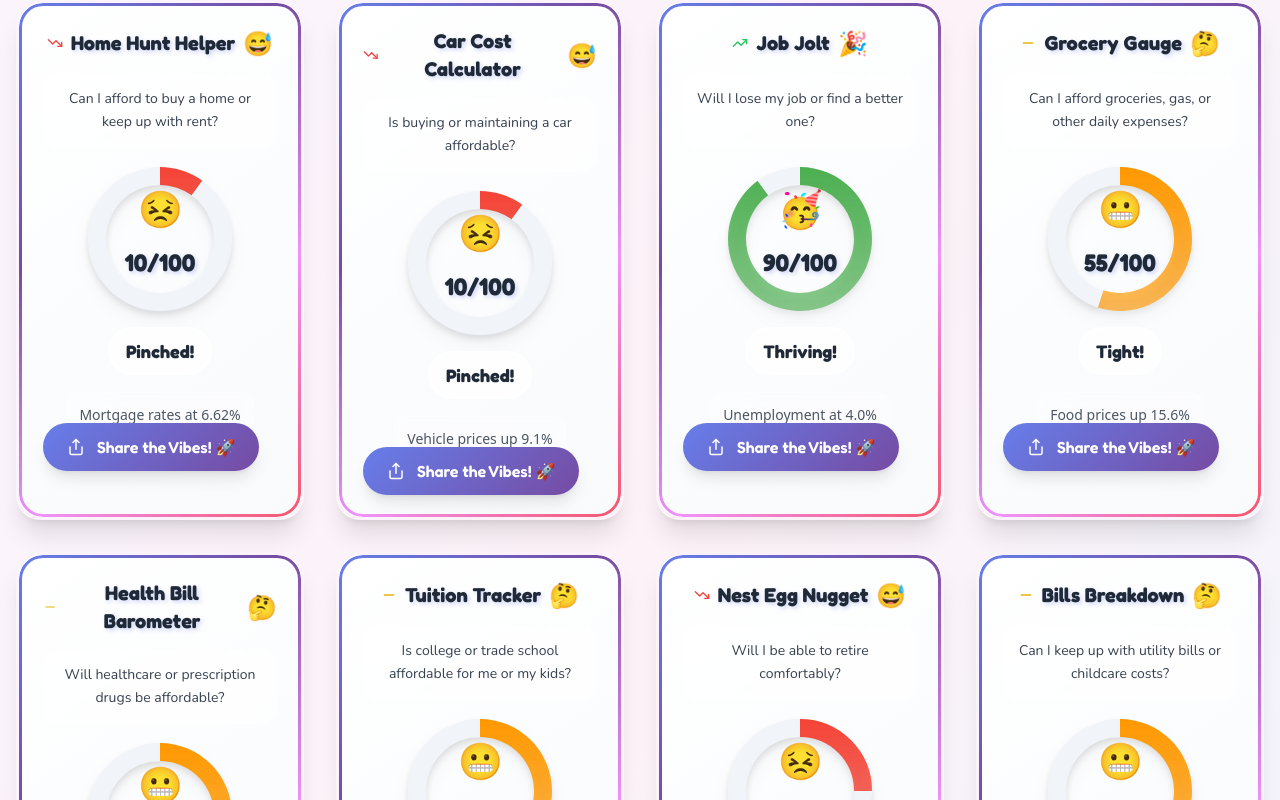
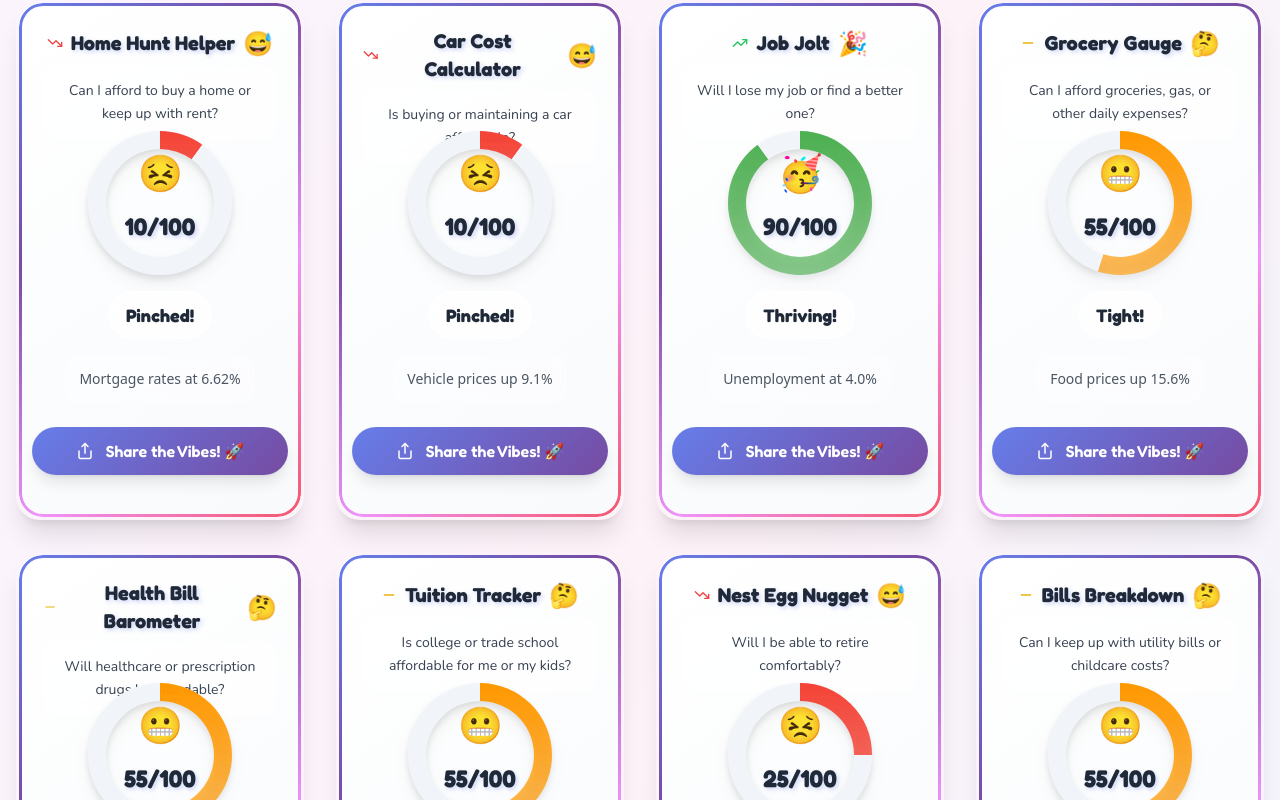
Before and after one commit to rao2p0/howsmyeconomy, a React (Vite) app: page / in a window 1280 px wide. Shown: the part 740-1540 px from the top of the page. Built offline with nearby package versions, Linux system fonts and the light colour scheme.

Commit message:
Center button horizontally and ensure consistent positioning across all cards

```diff
--- a/src/components/WalletMoodCard.tsx
+++ b/src/components/WalletMoodCard.tsx
@@ -98,8 +98,8 @@ export function WalletMoodCard({ question, scoreResult }: WalletMoodCardProps) {
   return (
     <div className={`card-playful ${bgClass} rounded-3xl shadow-xl hover:shadow-2xl transition-all duration-500 transform hover:-translate-y-2 hover:scale-105 animate-bounce-in border-4 border-white/50 h-[520px] relative`}>
 
-      {/* Header */}
-      <div className="text-center pt-6 px-6">
+      {/* Header - Fixed Height Container */}
+      <div className="text-center pt-6 px-6 h-32">
         <div className="flex items-center justify-center gap-2 mb-3">
           {getTrendIcon()}
           <h3 className="text-xl font-playful font-bold text-gray-800 text-shadow-fun">
@@ -107,15 +107,15 @@ export function WalletMoodCard({ question, scoreResult }: WalletMoodCardProps) {
           </h3>
           <span className="text-2xl animate-wiggle">{scoreResult.score >= 70 ? '🎉' : scoreResult.score >= 40 ? '🤔' : '😅'}</span>
         </div>
-        <div className="h-20 flex items-center justify-center">
+        <div className="h-16 flex items-center justify-center">
           <p className="text-sm font-modern text-gray-700 leading-relaxed bg-white/50 backdrop-blur-sm rounded-2xl p-3 border-2 border-white/30">
             {question.question}
           </p>
         </div>
       </div>
 
-      {/* Score and Chart */}
-      <div className="relative flex flex-col items-center px-6 pt-4">
+      {/* Score and Chart - Fixed Height Container */}
+      <div className="relative flex flex-col items-center px-6 h-80">
         <div className="relative w-36 h-36 mb-4">
           <canvas
             ref={chartRef}
@@ -149,10 +149,10 @@ export function WalletMoodCard({ question, scoreResult }: WalletMoodCardProps) {
         </div>
       </div>
 
-      {/* ABSOLUTE POSITIONED BUTTON - GUARANTEED TO BE INSIDE */}
+      {/* CENTERED BUTTON - FIXED POSITION ON ALL CARDS */}
       <button
         onClick={handleShare}
-        className="absolute bottom-6 left-6 right-6 btn-playful flex items-center justify-center gap-3 py-4 px-4 rounded-2xl font-playful font-bold text-white shadow-lg hover:shadow-xl transform hover:scale-105 transition-all duration-300"
+        className="absolute bottom-6 left-1/2 transform -translate-x-1/2 w-64 btn-playful flex items-center justify-center gap-3 py-4 px-4 rounded-2xl font-playful font-bold text-white shadow-lg hover:shadow-xl hover:scale-105 transition-all duration-300"
         aria-label={`Share ${question.title} score on X`}
       >
         <Share size={18} className="animate-pulse" />
```
